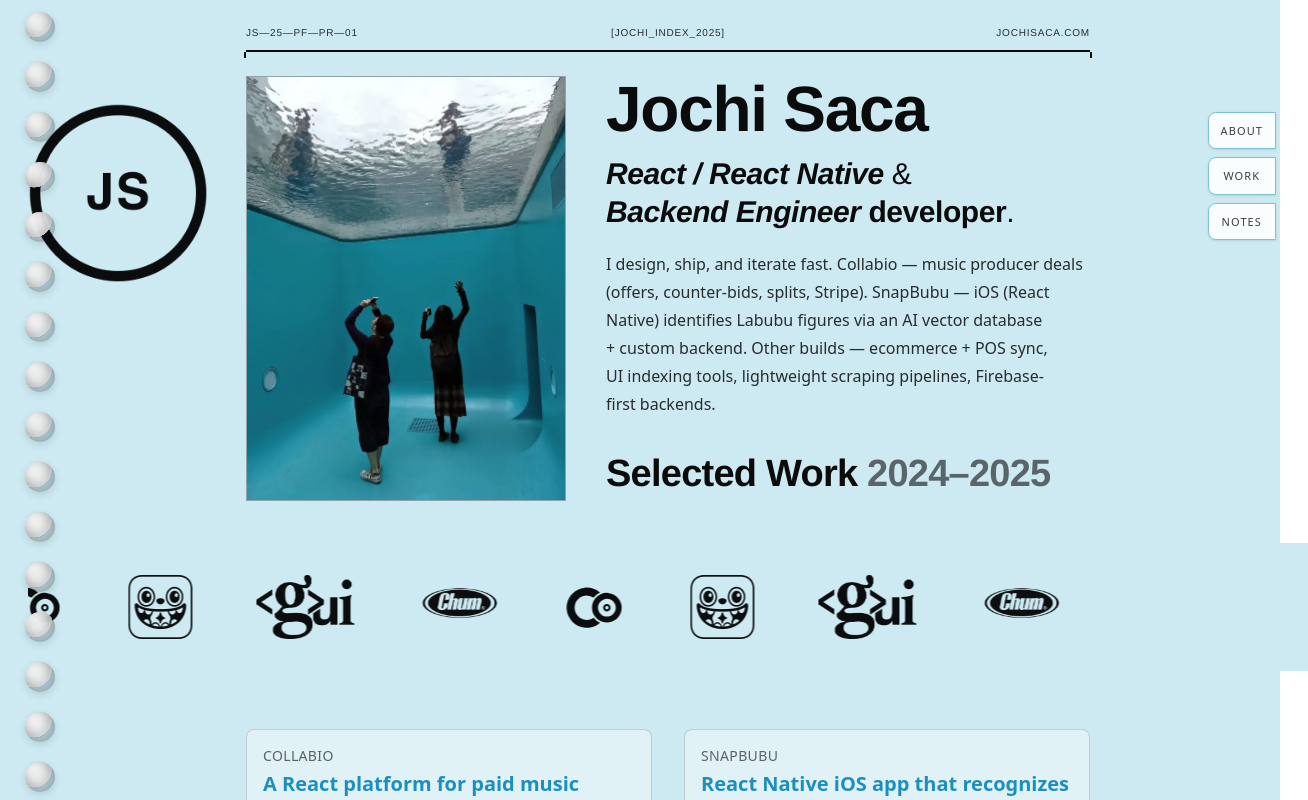
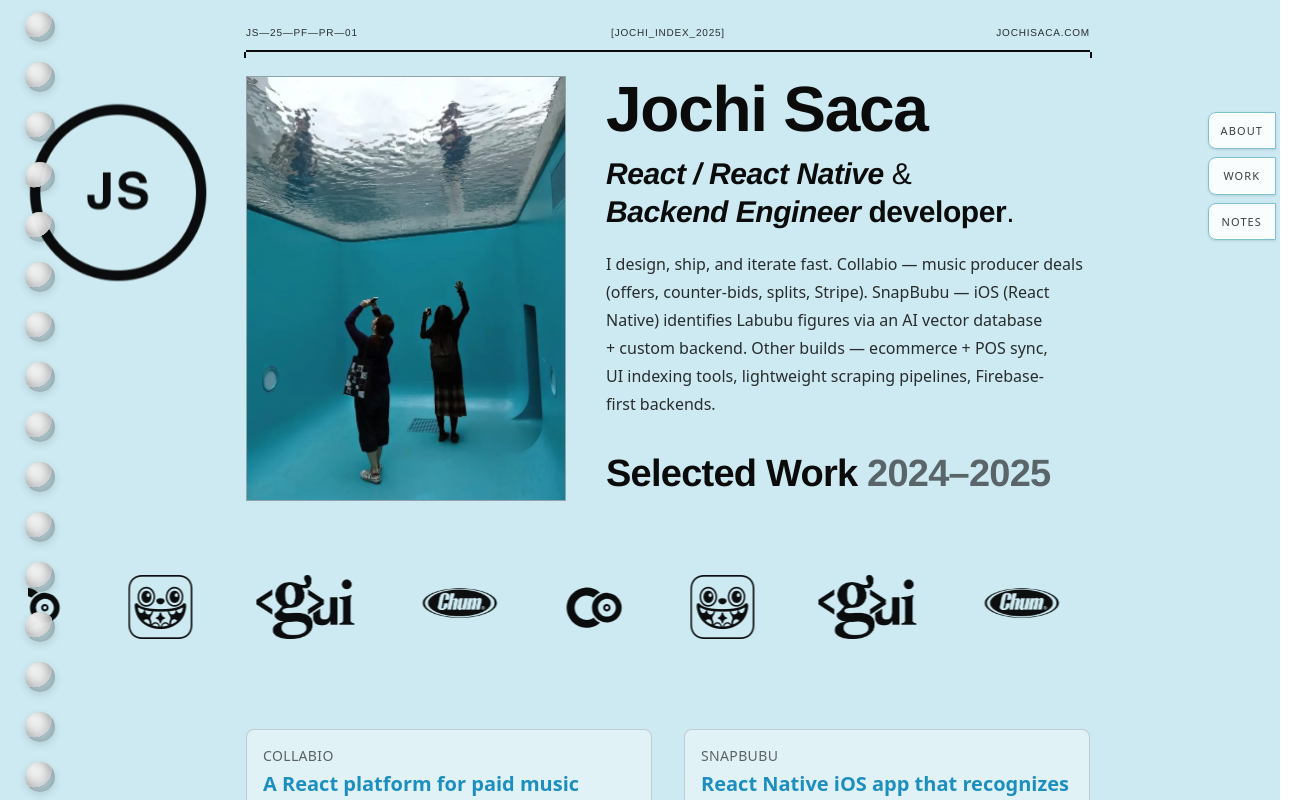
Before and after one commit to jochisaca/jochi.dev, a Next.js app: page / in a window 1280 px wide. Shown: the top 800 px of the page, 1308 px wide, since content can reach past the window. Built offline with nearby package versions, Linux system fonts and the light colour scheme.

Commit message:
Update layout.tsx

```diff
--- a/app/layout.tsx
+++ b/app/layout.tsx
@@ -1,24 +1,32 @@
-import type { Metadata } from 'next'
-import { GeistMono } from 'geist/font/mono'
-import { PT_Serif } from 'next/font/google'
-import './globals.css'
+import type { Metadata } from "next"
+import { GeistMono } from "geist/font/mono"
+import { PT_Serif } from "next/font/google"
+import "./globals.css"
 
 export const metadata: Metadata = {
-  title: 'jochi.dev — Portfolio',
-  description: 'Jochi Saca — portfolio',
+  title: "jochi.dev — Portfolio",
+  description: "Jochi Saca — portfolio",
 }
 
-const serif = PT_Serif({ subsets: ['latin'], weight: ['400','700'], style: ['normal','italic'], display: 'swap', variable: '--font-body' })
+const serif = PT_Serif({
+  subsets: ["latin"],
+  weight: ["400", "700"],
+  style: ["normal", "italic"],
+  display: "swap",
+  variable: "--font-body",
+})
 
 export default function RootLayout({
   children,
-}: Readonly<{
-  children: React.ReactNode
-}>) {
+}: Readonly<{ children: React.ReactNode }>) {
   return (
-    <html lang="en">
+    <html lang="en" className="h-full overflow-x-hidden">
       <head />
-      <body className={`${serif.variable} ${GeistMono.variable}`}>{children}</body>
+      <body
+        className={`${serif.variable} ${GeistMono.variable} min-h-screen overflow-x-hidden antialiased`}
+      >
+        {children}
+      </body>
     </html>
   )
 }
```
